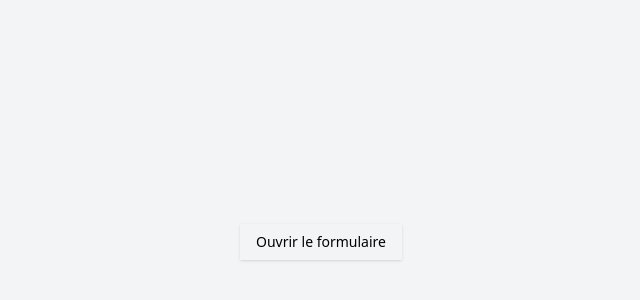
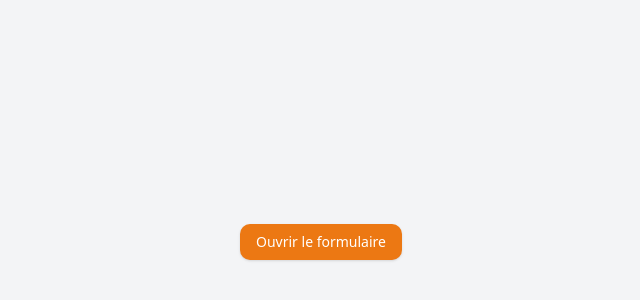
Before and after one commit to LogeshD2/BookimoWidgetTest, a React (Vite) app: page / in a window 1280 px wide. Shown: the part 158-458 px from the top of the page, without its empty margins (319-959 px from the left). Built offline with nearby package versions, Linux system fonts and the light colour scheme.

Commit message:
Update AppointmentDialog.tsx file

```diff
--- a/src/App.tsx
+++ b/src/App.tsx
@@ -6,9 +6,15 @@ import "./index.css";
 function App() {
   const [open, setOpen] = useState(false)
 
+  console.log('App rendered, open =', open); // ✅ Debug
+
   return (
-    <div className="min-h-screen flex items-center justify-center bg-gray-100">
-      <Button onClick={() => setOpen(true)}>
+    <div className="appointment-widget-root min-h-screen flex items-center justify-center bg-gray-100">
+      <Button onClick={() => {
+        console.log('Button clicked!'); // ✅ Debug
+        setOpen(true);
+        console.log('setOpen(true) called'); // ✅ Debug
+      }}>
         Ouvrir le formulaire
       </Button>
       <AppointmentDialog open={open} onOpenChange={setOpen} />
--- a/src/AppointmentDialog.tsx
+++ b/src/AppointmentDialog.tsx
@@ -456,7 +456,7 @@ export const AppointmentDialog = ({ open, onOpenChange }: AppointmentDialogProps
 
   return (
     <Dialog open={open} onOpenChange={onOpenChange}>
-      <DialogContent className="sm:max-w-[600px] max-h-[90vh] overflow-y-auto">
+      <DialogContent className="appointment-widget-root sm:max-w-[600px] max-h-[90vh] overflow-y-auto">
         <DialogHeader>
           <DialogTitle className="text-2xl">{getStepTitle()}</DialogTitle>
           <DialogDescription>{getStepDescription()}</DialogDescription>
--- a/src/widget.tsx
+++ b/src/widget.tsx
@@ -28,6 +28,7 @@ class AppointmentWidget {
     if (!this.container) {
       this.container = document.createElement('div');
       this.container.id = this.options.containerId!;
+      this.container.className = 'appointment-widget-root'; // ✅ AJOUTER LA CLASSE
       document.body.appendChild(this.container);
     }
 
```
